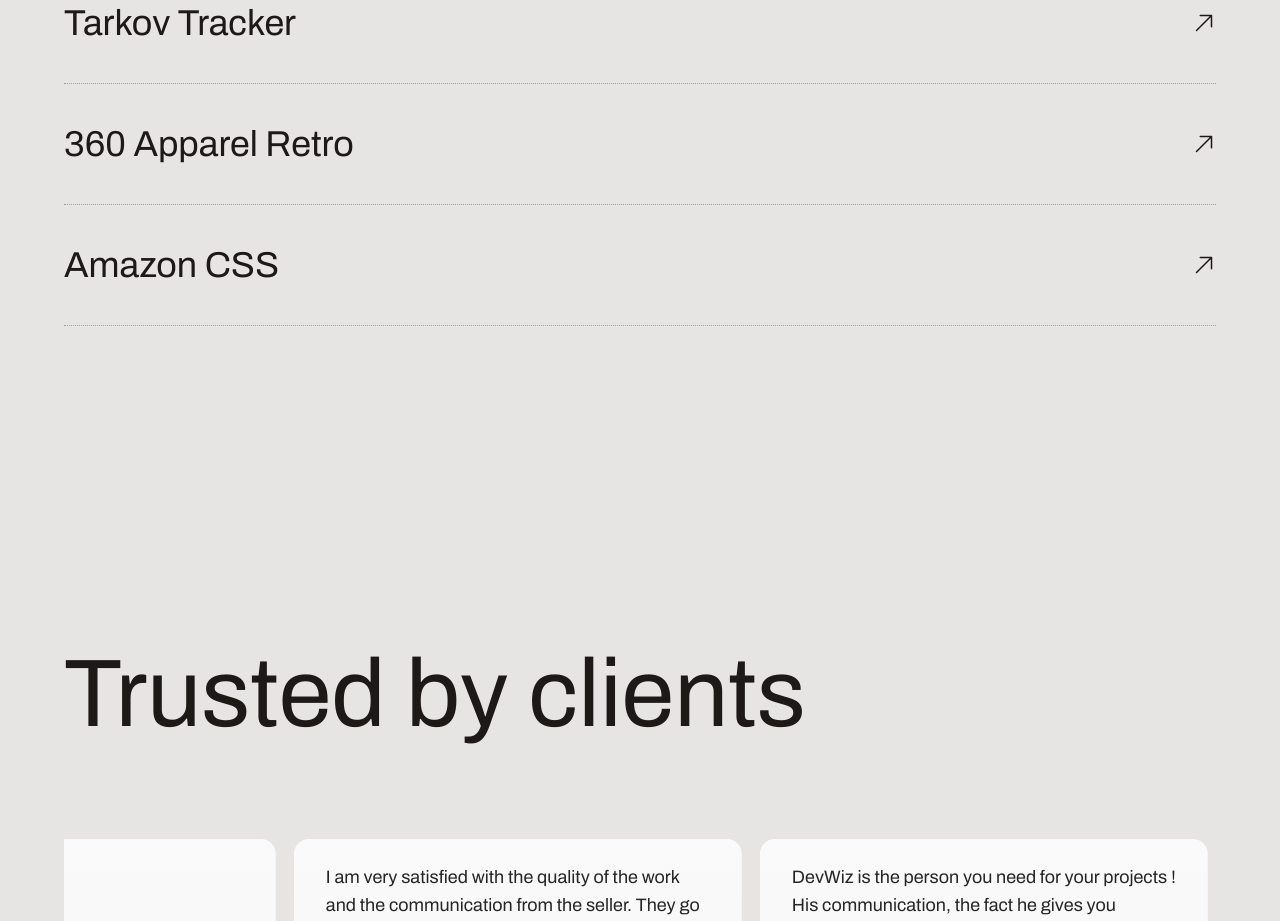
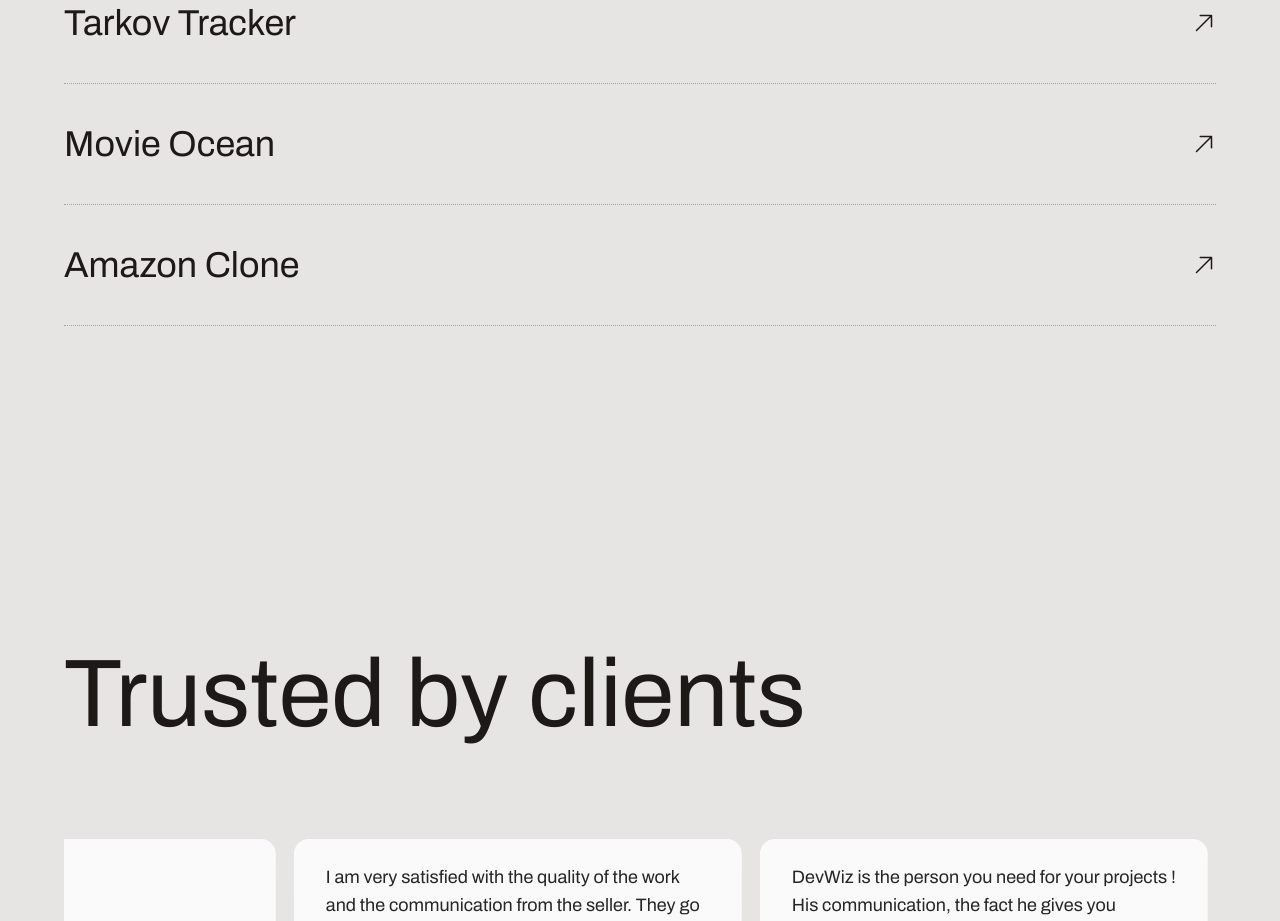
Before and after one commit to mintleaves/grubhtml-portfolio, a Next.js app: page / in a window 1280 px wide. Shown: the part 2680-3601 px from the top of the page. Built offline with nearby package versions, Linux system fonts and the light colour scheme.

Commit message:
projects modification

```diff
--- a/src/sections/FAQs.tsx
+++ b/src/sections/FAQs.tsx
@@ -28,7 +28,7 @@
   {
     question: "Do you work with international clients?",
     answer:
-      "Yes, we collaborate with clients worldwide and are flexible in accommodating different time zones for seamless communication and meetings. Our experience includes working with clients from Germany, Canada, the US, Israel, and, of course, our home country, Bangladesh.",
+      "Yes, we collaborate with clients worldwide and are flexible in accommodating different time zones for seamless communication and meetings. Our experience includes working with clients from Germany, Canada, the US, and of course, our home country, Bangladesh.",
   },
 ];
 
--- a/src/sections/Hero.tsx
+++ b/src/sections/Hero.tsx
@@ -104,7 +104,16 @@
                   delay: 2.2,
                 }}
               >
-                <Button variant="text">Let&apos;s Talk</Button>
+                <Button
+                  variant="text"
+                  onClick={() =>
+                    document
+                      .getElementById("contact")
+                      ?.scrollIntoView({ behavior: "smooth" })
+                  }
+                >
+                  Let&apos;s Talk
+                </Button>
               </motion.div>
             </div>
           </div>
--- a/src/sections/Projects.tsx
+++ b/src/sections/Projects.tsx
@@ -3,7 +3,8 @@
 import image2 from "@/assets/images/project-2.png";
 import image3 from "@/assets/images/project-3.png";
 import image4 from "@/assets/images/project-4.png";
-import image5 from "@/assets/images/project-5.png";
+// import image5 from "@/assets/images/project-5.png";
+import image6 from "@/assets/images/project-6.png";
 import Image from "next/image";
 
 /* eslint-disable-next-line @typescript-eslint/no-unused-vars */
@@ -21,11 +22,11 @@
     image: image4,
   },
   {
-    name: "360 Apparel Retro",
-    image: image5,
+    name: "Movie Ocean",
+    image: image6,
   },
   {
-    name: "Amazon CSS",
+    name: "Amazon Clone",
     image: image2,
   },
 ];
```
Also changed, not shown: src/assets/images/project-6.png (added).
